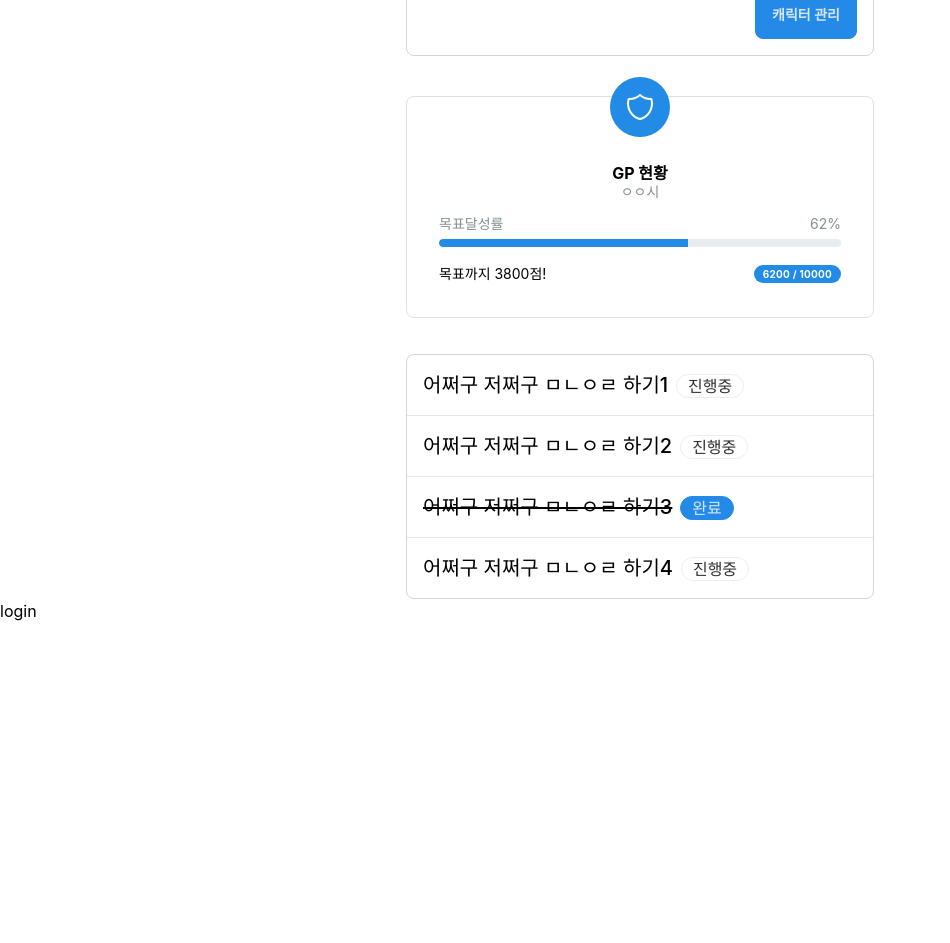
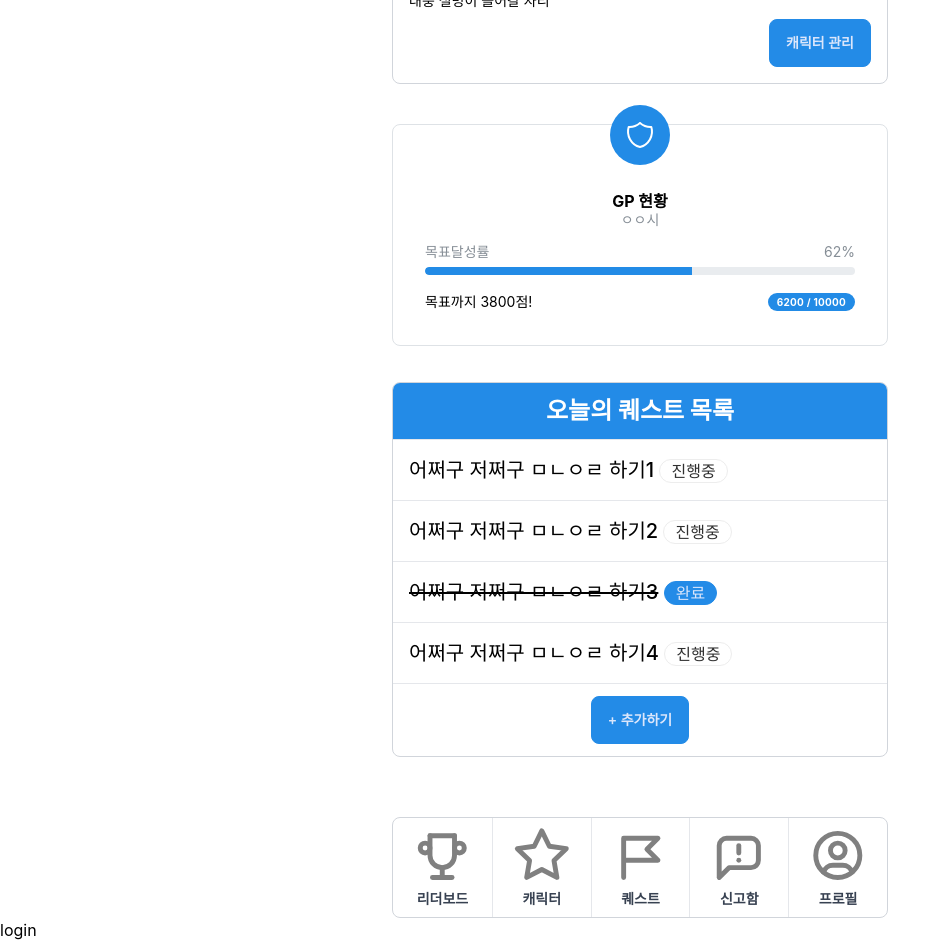
Before and after one commit to UniD3-Hackathon-Team1/rescue-frontend, a Next.js app: page / in a window 1280 px wide. Shown: the part 580-1523 px from the top of the page, without its empty margins (0-950 px from the left). Before the commit the page ends 1204 px from the top, so only its background shows below. Built offline with nearby package versions, Linux system fonts and the light colour scheme.

Commit message:
메인 어느정도 완료

```diff
--- a/components/Main/CharCard.tsx
+++ b/components/Main/CharCard.tsx
@@ -1,5 +1,4 @@
-import { Card, Image, Text, Group, CardSection } from '@mantine/core';
-import classes from './CharCard.module.css';
+import Image from 'next/image';
 
 export function CharCard() {
   // const { title, description, country, badges } = mockdata;
@@ -43,7 +42,7 @@ export function CharCard() {
     //   </Group>
     // </Card>
     <div className="card card-compact w-full bg-base-100 border-gray-300 border rounded-lg">
-      <figure><Image src="/char.jpeg" alt="Shoes" /></figure>
+      <figure className=" relative w-full aspect-square"><Image src="/char.png" alt="Shoes" objectFit="cover" layout="fill" /></figure>
       <div className="card-body">
         <h2 className="card-title">ㅇㅇㅇ님 환영합니다!</h2>
         <p>대충 설명이 들어갈 자리</p>
--- /dev/null
+++ b/components/Main/Footer.module.css
@@ -0,0 +1,9 @@
+.EachButton {
+
+}
+
+.EachButton svg {
+  height: 100%;
+  width: 100%;
+  color: gray;
+}
--- /dev/null
+++ b/components/Main/Footer.tsx
@@ -0,0 +1,72 @@
+import styles from '@/components/Main/Footer.module.css';
+
+const footerLink = [
+  {
+    title: '리더보드',
+    icon: <svg xmlns="http://www.w3.org/2000/svg" className="icon icon-tabler icon-tabler-trophy" viewBox="0 0 24 24" strokeWidth="2" stroke="currentColor" fill="none" strokeLinecap="round" strokeLinejoin="round">
+    <path stroke="none" d="M0 0h24v24H0z" fill="none" />
+    <path d="M8 21l8 0" />
+    <path d="M12 17l0 4" />
+    <path d="M7 4l10 0" />
+    <path d="M17 4v8a5 5 0 0 1 -10 0v-8" />
+    <path d="M5 9m-2 0a2 2 0 1 0 4 0a2 2 0 1 0 -4 0" />
+    <path d="M19 9m-2 0a2 2 0 1 0 4 0a2 2 0 1 0 -4 0" />
+          </svg>,
+    link: '/',
+  },
+  {
+    title: '캐릭터',
+    icon: <svg xmlns="http://www.w3.org/2000/svg" className="icon icon-tabler icon-tabler-star" width="24" height="24" viewBox="0 0 24 24" strokeWidth="2" stroke="currentColor" fill="none" strokeLinecap="round" strokeLinejoin="round">
+    <path stroke="none" d="M0 0h24v24H0z" fill="none" />
+    <path d="M12 17.75l-6.172 3.245l1.179 -6.873l-5 -4.867l6.9 -1l3.086 -6.253l3.086 6.253l6.9 1l-5 4.867l1.179 6.873z" />
+          </svg>,
+    link: '/',
+  },
+  {
+    title: '퀘스트',
+    icon: <svg xmlns="http://www.w3.org/2000/svg" className="icon icon-tabler icon-tabler-flag-3" width="24" height="24" viewBox="0 0 24 24" strokeWidth="2" stroke="currentColor" fill="none" strokeLinecap="round" strokeLinejoin="round">
+    <path stroke="none" d="M0 0h24v24H0z" fill="none" />
+    <path d="M5 14h14l-4.5 -4.5l4.5 -4.5h-14v16" />
+          </svg>,
+    link: '/',
+  },
+  {
+    title: '신고함',
+    icon: <svg xmlns="http://www.w3.org/2000/svg" className="icon icon-tabler icon-tabler-message-report" width="24" height="24" viewBox="0 0 24 24" strokeWidth="2" stroke="currentColor" fill="none" strokeLinecap="round" strokeLinejoin="round">
+    <path stroke="none" d="M0 0h24v24H0z" fill="none" />
+    <path d="M4 21v-13a3 3 0 0 1 3 -3h10a3 3 0 0 1 3 3v6a3 3 0 0 1 -3 3h-9l-4 4" />
+    <path d="M12 8l0 3" />
+    <path d="M12 14l0 .01" />
+          </svg>,
+    link: '/',
+  },
+  {
+    title: '프로필',
+    icon: <svg xmlns="http://www.w3.org/2000/svg" className="icon icon-tabler icon-tabler-user-circle" width="24" height="24" viewBox="0 0 24 24" strokeWidth="2" stroke="currentColor" fill="none" strokeLinecap="round" strokeLinejoin="round">
+    <path stroke="none" d="M0 0h24v24H0z" fill="none" />
+    <path d="M12 12m-9 0a9 9 0 1 0 18 0a9 9 0 1 0 -18 0" />
+    <path d="M12 10m-3 0a3 3 0 1 0 6 0a3 3 0 1 0 -6 0" />
+    <path d="M6.168 18.849a4 4 0 0 1 3.832 -2.849h4a4 4 0 0 1 3.834 2.855" />
+          </svg>,
+    link: '/',
+  },
+];
+
+export function Footer() {
+  return (
+    <div className="w-full border border-gray-300 rounded-lg divide-x flex flex-row mt-10">
+      {
+        footerLink.map((t) => (
+          <button type="button" key={t.title} className={`w-1/5 p-2 aspect-square flex flex-col items-center justify-between hover:bg-[#00000010] ${styles.EachButton}`}>
+            <div className="h-[calc(100%-24px)] w-[90%]">
+              {t.icon}
+            </div>
+            <div className=" text-gray-700 text-sm mt-1 font-bold">{t.title}</div>
+          </button>
+        ))
+      }
+    </div>
+  );
+}
+
+export default Footer;
--- a/components/Main/GPCard.module.css
+++ b/components/Main/GPCard.module.css
@@ -3,6 +3,7 @@
   overflow: visible;
   padding: var(--mantine-spacing-xl);
   padding-top: calc(var(--mantine-spacing-xl) * 1.5 + rem(20px));
+  width: 100%;
 }
 
 .icon {
--- a/components/Main/Main.tsx
+++ b/components/Main/Main.tsx
@@ -2,22 +2,18 @@ import { Center, Container, Flex } from '@mantine/core';
 import { GPCard } from './GPCard';
 import { CharCard } from './CharCard';
 import { QuestAccor } from './QuestAccor';
+import { Footer } from './Footer';
 
 export default function Main() {
   return (
     <>
       <Center w="100vw" mt={20}>
-        <Container px={10} w="100%" maw="520px">
+        <Container className="px-3" w="100%" maw="520px">
           <Flex direction="column" gap="lg" align="center" w="100%">
-            <Container w="100%">
-              <CharCard />
-            </Container>
-            <Container fluid w="100%">
-              <GPCard />
-            </Container>
-            <Container fluid w="100%">
-              <QuestAccor />
-            </Container>
+            <CharCard />
+            <GPCard />
+            <QuestAccor />
+            <Footer />
           </Flex>
         </Container>
       </Center>
--- a/components/Main/QuestAccor.tsx
+++ b/components/Main/QuestAccor.tsx
@@ -30,10 +30,10 @@ function EachQuest({ idx }: { idx: number }) {
   return (
     <div className="collapse w-full rounded-none">
       <input type="checkbox" />
-      <div className="collapse-title text-xl font-medium">
-        <span className={`${info.isFinish && 'line-through'}`}>{info.title}</span>
+      <div className="collapse-title text-xl font-medium pr-4">
+        <span className={`${info.isFinish && 'line-through'}`}>{info.title}</span>{' '}
         {
-          info.isFinish ? (<div className="badge badge-primary ml-2 badge-lg">완료</div>) : (<div className="badge badge-default ml-2 badge-lg">진행중</div>)
+          info.isFinish ? (<div className="badge badge-primary badge-lg">완료</div>) : (<div className="badge badge-default badge-lg last">진행중</div>)
         }
       </div>
       <div className="collapse-content flex flex-col">
@@ -43,24 +43,30 @@ function EachQuest({ idx }: { idx: number }) {
             info.isFinish ? (
               <button className="btn btn-disabled" type="button">완료된 퀘스트</button>
             ) : (
-              <>
-                <button className="btn btn-error text-white" type="button">포기하기</button>
-                <button className="btn btn-primary" type="button">완료하기</button>
-              </>
+              <div className="join">
+                <button className="btn btn-secondary text-white join-item" type="button">포기</button>
+                <button className="btn btn-primary join-item" type="button">완료</button>
+              </div>
             )
           }
         </div>
       </div>
     </div>
-  )
+  );
 }
 
 export function QuestAccor() {
   return (
-    <div className="w-full border border-gray-300 rounded-lg divide-y mt-4">
+    <div className="w-full border border-gray-300 rounded-lg divide-y mt-4 overflow-hidden">
+      <div className="w-full h-14 text-2xl flex items-center justify-center font-bold bg-primary text-white">
+        오늘의 퀘스트 목록
+      </div>
       {
         dummyData.map((_, i) => (<EachQuest idx={i} />))
       }
+      <div className="w-full py-3 flex items-center justify-center">
+        <button type="button" className="btn btn-primary">+ 추가하기</button>
+      </div>
     </div>
   );
 }
```
Also changed, not shown: public/_char.jpeg (renamed from public/char.jpeg), public/char.png (added).
